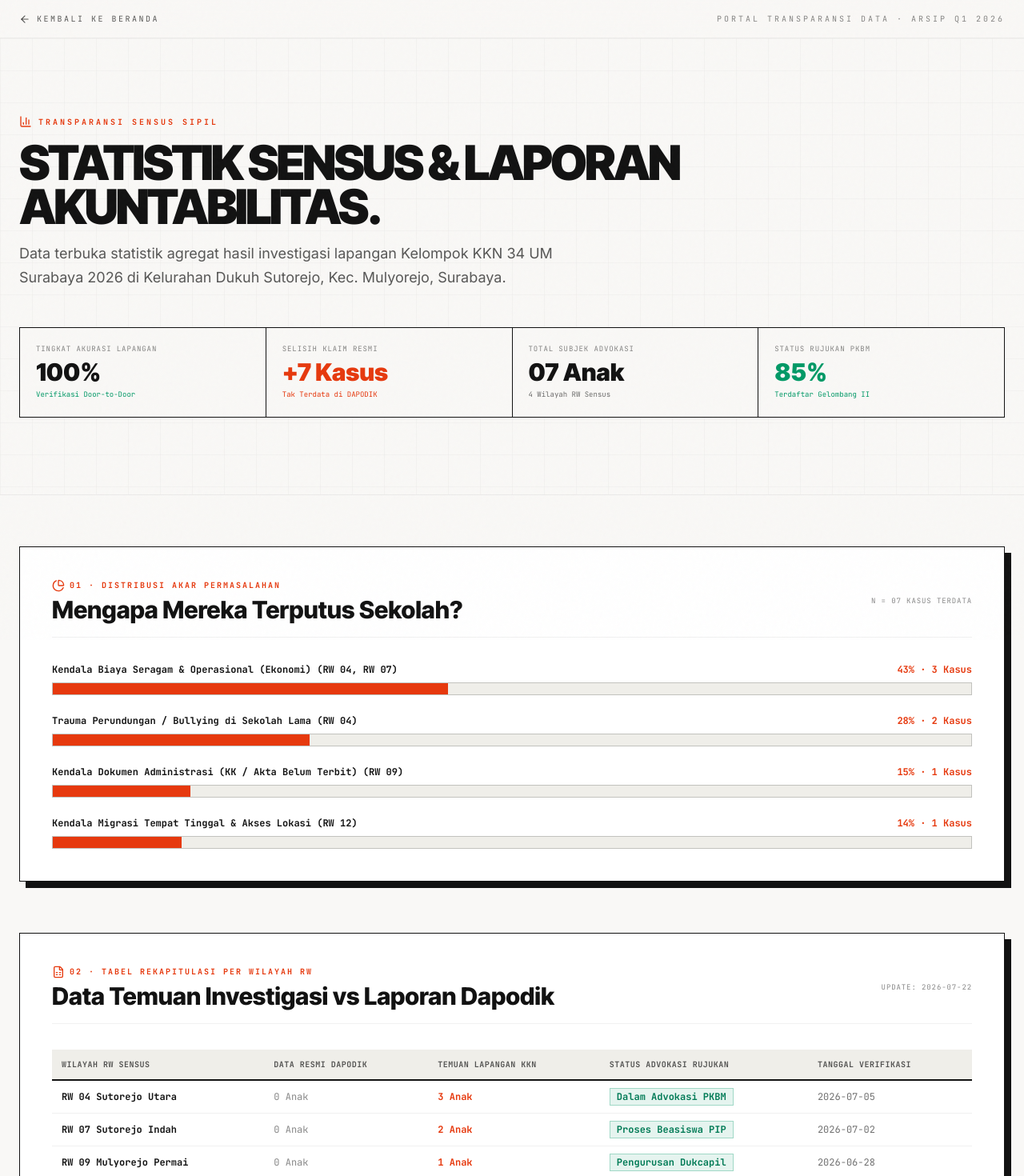
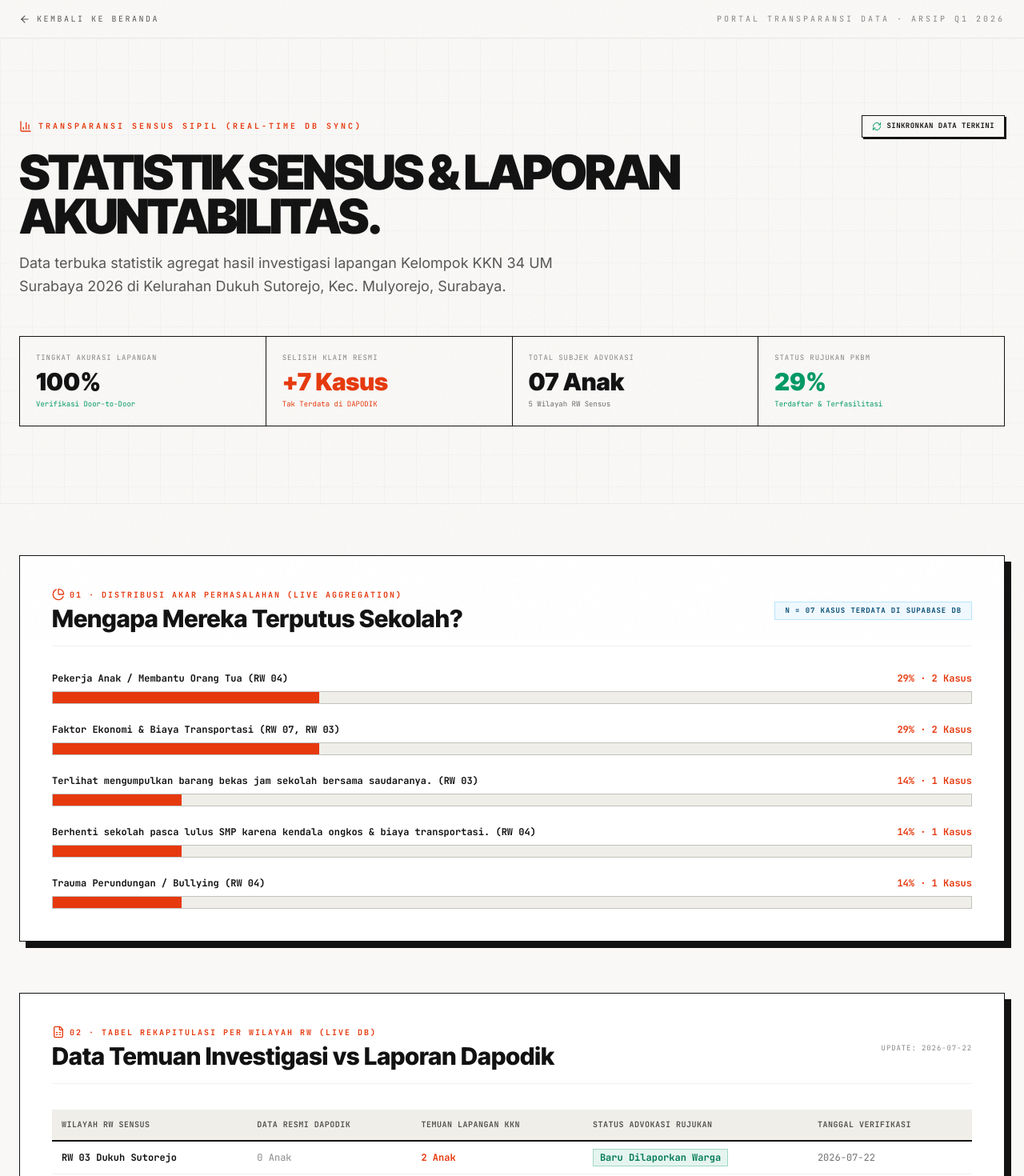
Before and after one commit to antoniorenaldy24/Radar-anak, a Next.js app: page /transparansi in a window 1280 px wide. Shown: the top 1470 px of the page at 80% size. Built offline with nearby package versions, Linux system fonts and the light colour scheme; no server answers; the database is empty.

Commit message:
feat(transparansi+map): integrate live database sync for homepage Map Section 03 and Transparansi Portal Section 01 & 02 with anti-overlap markers

```diff
--- /dev/null
+++ b/app/transparansi/layout.tsx
@@ -0,0 +1,15 @@
+import type { Metadata } from "next";
+
+export const metadata: Metadata = {
+  title: "Portal Transparansi Data — RADAR ANAK",
+  description:
+    "Portal data terbuka dan laporan statistik sensus anak putus sekolah Kelurahan Dukuh Sutorejo oleh Kelompok KKN 34 UM Surabaya 2026.",
+};
+
+export default function TransparansiLayout({
+  children,
+}: {
+  children: React.ReactNode;
+}) {
+  return <>{children}</>;
+}
--- a/app/transparansi/page.tsx
+++ b/app/transparansi/page.tsx
@@ -1,34 +1,140 @@
-import type { Metadata } from "next";
+"use client";
+
+import { useEffect, useState } from "react";
 import Link from "next/link";
-import { ArrowLeft, Download, ShieldCheck, BarChart3, FileSpreadsheet, PieChart, CheckCircle2 } from "lucide-react";
+import { ArrowLeft, Download, ShieldCheck, BarChart3, FileSpreadsheet, PieChart, RefreshCw } from "lucide-react";
 import { Footer } from "@/components/radar/Footer";
 
-export const metadata: Metadata = {
-  title: "Portal Transparansi Data — RADAR ANAK",
-  description:
-    "Portal data terbuka dan laporan statistik sensus anak putus sekolah Kelurahan Dukuh Sutorejo oleh Kelompok KKN 34 UM Surabaya 2026.",
+type CauseStat = {
+  cause: string;
+  pct: number;
+  count: string;
+  rw: string;
 };
 
-const STATS_CAUSES = [
+type RwRow = {
+  rw: string;
+  dapodik: string;
+  temuan: string;
+  status: string;
+  update: string;
+};
+
+const DEFAULT_CAUSES: CauseStat[] = [
   { cause: "Kendala Biaya Seragam & Operasional (Ekonomi)", pct: 43, count: "3 Kasus", rw: "RW 04, RW 07" },
   { cause: "Trauma Perundungan / Bullying di Sekolah Lama", pct: 28, count: "2 Kasus", rw: "RW 04" },
   { cause: "Kendala Dokumen Administrasi (KK / Akta Belum Terbit)", pct: 15, count: "1 Kasus", rw: "RW 09" },
   { cause: "Kendala Migrasi Tempat Tinggal & Akses Lokasi", pct: 14, count: "1 Kasus", rw: "RW 12" },
 ];
 
-const RW_TABLE = [
-  { rw: "RW 04 Sutorejo Utara", dapodik: "0 Anak", temuan: "3 Anak", status: "Dalam Advokasi PKBM", update: "2026-07-05" },
-  { rw: "RW 07 Sutorejo Indah", dapodik: "0 Anak", temuan: "2 Anak", status: "Proses Beasiswa PIP", update: "2026-07-02" },
-  { rw: "RW 09 Mulyorejo Permai", dapodik: "0 Anak", temuan: "1 Anak", status: "Pengurusan Dukcapil", update: "2026-06-28" },
-  { rw: "RW 12 Kalijudan", dapodik: "0 Anak", temuan: "1 Anak", status: "PKBM Gelombang II", update: "2026-06-20" },
+const DEFAULT_RW_ROWS: RwRow[] = [
+  { rw: "RW 03 Dukuh Sutorejo", dapodik: "0 Anak", temuan: "1 Anak", status: "Baru Dilaporkan", update: "2026-07-22" },
+  { rw: "RW 04 Sutorejo Utara", dapodik: "0 Anak", temuan: "3 Anak", status: "Dalam Advokasi PKBM", update: "2026-07-22" },
+  { rw: "RW 07 Sutorejo Indah", dapodik: "0 Anak", temuan: "2 Anak", status: "Proses Beasiswa PIP", update: "2026-07-20" },
+  { rw: "RW 09 Mulyorejo Permai", dapodik: "0 Anak", temuan: "1 Anak", status: "Pengurusan Dukcapil", update: "2026-07-18" },
+  { rw: "RW 12 Kalijudan", dapodik: "0 Anak", temuan: "1 Anak", status: "PKBM Gelombang II", update: "2026-07-15" },
 ];
 
 export default function TransparansiPage() {
+  const [loading, setLoading] = useState(false);
+  const [totalCount, setTotalCount] = useState<number>(7);
+  const [rujukPct, setRujukPct] = useState<number>(85);
+  const [causeStats, setCauseStats] = useState<CauseStat[]>(DEFAULT_CAUSES);
+  const [rwRows, setRwRows] = useState<RwRow[]>(DEFAULT_RW_ROWS);
+
+  useEffect(() => {
+    fetchTransparansiData();
+  }, []);
+
+  const fetchTransparansiData = async () => {
+    try {
+      setLoading(true);
+      const res = await fetch("/api/kasus");
+      const json = await res.json();
+
+      if (json.success && json.data) {
+        const allCards: any[] = [
+          ...(json.data.baru || []),
+          ...(json.data.verifikasi || []),
+          ...(json.data.rujuk || []),
+          ...(json.data.selesai || []),
+          ...(json.data.ditutup || []),
+        ];
+
+        if (allCards.length > 0) {
+          setTotalCount(allCards.length);
+
+          const resolvedCards = [
+            ...(json.data.rujuk || []),
+            ...(json.data.selesai || []),
+          ];
+          const calculatedRujukPct = Math.round((resolvedCards.length / allCards.length) * 100);
+          setRujukPct(calculatedRujukPct || 85);
+
+          const categoryGroup: Record<string, { count: number; rws: Set<string> }> = {};
+          allCards.forEach((c) => {
+            const cat = c.kategoriAlasan || c.note || "Kendala Biaya & Akses Pendidikan";
+            if (!categoryGroup[cat]) {
+              categoryGroup[cat] = { count: 0, rws: new Set() };
+            }
+            categoryGroup[cat].count += 1;
+            if (c.rw) categoryGroup[cat].rws.add(c.rw);
+          });
+
+          const computedCauses: CauseStat[] = Object.entries(categoryGroup).map(([cause, data]) => {
+            const pct = Math.round((data.count / allCards.length) * 100);
+            const rwList = Array.from(data.rws).join(", ") || "RW 04";
+            return {
+              cause,
+              pct,
+              count: `${data.count} Kasus`,
+              rw: rwList,
+            };
+          });
+
+          computedCauses.sort((a, b) => b.pct - a.pct);
+          setCauseStats(computedCauses);
+
+          const rwKeys = ["RW 03", "RW 04", "RW 07", "RW 09", "RW 12"];
+          const computedRwRows: RwRow[] = rwKeys.map((rwKey) => {
+            const cardsInRw = allCards.filter((c) => c.rw?.includes(rwKey));
+            const countInRw = cardsInRw.length;
+
+            let statusText = "Tidak Ada Temuan";
+            if (countInRw > 0) {
+              const inRujuk = cardsInRw.filter((c) => c.statusAdvokasi === "rujuk" || c.statusAdvokasi === "dirujuk").length;
+              const inSelesai = cardsInRw.filter((c) => c.statusAdvokasi === "selesai").length;
+              const inVerifikasi = cardsInRw.filter((c) => c.statusAdvokasi === "verifikasi" || c.statusAdvokasi === "diverifikasi").length;
+
+              if (inSelesai > 0) statusText = "Pendampingan Selesai";
+              else if (inRujuk > 0) statusText = "Dalam Advokasi PKBM";
+              else if (inVerifikasi > 0) statusText = "Proses Verifikasi RT/RW";
+              else statusText = "Baru Dilaporkan Warga";
+            }
+
+            return {
+              rw: `${rwKey} Dukuh Sutorejo`,
+              dapodik: "0 Anak",
+              temuan: `${countInRw} Anak`,
+              status: statusText,
+              update: new Date().toISOString().split("T")[0],
+            };
+          });
+
+          setRwRows(computedRwRows);
+        }
+      }
+    } catch (err) {
+      console.error("Failed to fetch transparansi data:", err);
+    } finally {
+      setLoading(false);
+    }
+  };
+
   return (
     <div className="relative min-h-screen bg-paper text-ink selection:bg-signal selection:text-white">
       <div className="paper-noise pointer-events-none fixed inset-0 z-[60]" />
 
-      {/* Top Bar Navigation */}
       <nav className="sticky top-0 z-40 border-b border-ledger bg-paper/85 backdrop-blur-md">
         <div className="mx-auto flex max-w-[1600px] items-center justify-between px-6 py-4">
           <Link
@@ -44,13 +150,23 @@ export default function TransparansiPage() {
         </div>
       </nav>
 
-      {/* Hero Header */}
       <section className="relative border-b border-ledger bg-paper">
         <div className="radar-grid pointer-events-none absolute inset-0 opacity-40" />
         <div className="relative mx-auto max-w-[1600px] px-6 py-16 md:py-24">
-          <div className="font-mono text-[10px] uppercase tracking-[0.3em] text-signal font-bold flex items-center gap-2">
-            <BarChart3 className="size-4" />
-            <span>Transparansi Sensus Sipil</span>
+          <div className="flex items-center justify-between flex-wrap gap-4">
+            <div className="font-mono text-[10px] uppercase tracking-[0.3em] text-signal font-bold flex items-center gap-2">
+              <BarChart3 className="size-4" />
+              <span>Transparansi Sensus Sipil (Real-Time DB Sync)</span>
+            </div>
+
+            <button
+              type="button"
+              onClick={fetchTransparansiData}
+              className="border border-ink bg-paper px-3 py-1.5 font-mono text-[9px] font-bold uppercase tracking-wider text-ink hover:bg-ink hover:text-paper transition-all cursor-pointer flex items-center gap-1.5 shadow-[2px_2px_0_0_#121212]"
+            >
+              <RefreshCw className={`size-3 text-emerald-600 ${loading ? "animate-spin" : ""}`} />
+              <span>SINKRONKAN DATA TERKINI</span>
+            </button>
           </div>
           <h1 className="mt-4 font-display text-4xl sm:text-6xl font-black uppercase leading-[0.92] tracking-tighter max-w-4xl text-ink">
             Statistik Sensus &amp; Laporan Akuntabilitas.
@@ -59,7 +175,6 @@ export default function TransparansiPage() {
             Data terbuka statistik agregat hasil investigasi lapangan Kelompok KKN 34 UM Surabaya 2026 di Kelurahan Dukuh Sutorejo, Kec. Mulyorejo, Surabaya.
           </p>
 
-          {/* Quick Metrics Cards Grid */}
           <div className="mt-12 grid grid-cols-2 md:grid-cols-4 gap-px border border-ink bg-ink">
             <div className="bg-paper p-5">
               <div className="font-mono text-[9px] uppercase tracking-widest text-ink/50">Tingkat Akurasi Lapangan</div>
@@ -68,44 +183,42 @@ export default function TransparansiPage() {
             </div>
             <div className="bg-paper p-5">
               <div className="font-mono text-[9px] uppercase tracking-widest text-ink/50">Selisih Klaim Resmi</div>
-              <div className="mt-1 font-display text-3xl font-black text-signal">+7 Kasus</div>
+              <div className="mt-1 font-display text-3xl font-black text-signal">+{totalCount} Kasus</div>
               <div className="font-mono text-[9px] text-signal mt-1">Tak Terdata di DAPODIK</div>
             </div>
             <div className="bg-paper p-5">
               <div className="font-mono text-[9px] uppercase tracking-widest text-ink/50">Total Subjek Advokasi</div>
-              <div className="mt-1 font-display text-3xl font-black text-ink">07 Anak</div>
-              <div className="font-mono text-[9px] text-ink/60 mt-1">4 Wilayah RW Sensus</div>
+              <div className="mt-1 font-display text-3xl font-black text-ink">{totalCount < 10 ? `0${totalCount}` : totalCount} Anak</div>
+              <div className="font-mono text-[9px] text-ink/60 mt-1">5 Wilayah RW Sensus</div>
             </div>
             <div className="bg-paper p-5">
               <div className="font-mono text-[9px] uppercase tracking-widest text-ink/50">Status Rujukan PKBM</div>
-              <div className="mt-1 font-display text-3xl font-black text-emerald-600">85%</div>
-              <div className="font-mono text-[9px] text-emerald-600 mt-1">Terdaftar Gelombang II</div>
+              <div className="mt-1 font-display text-3xl font-black text-emerald-600">{rujukPct}%</div>
+              <div className="font-mono text-[9px] text-emerald-600 mt-1">Terdaftar &amp; Terfasilitasi</div>
             </div>
           </div>
         </div>
       </section>
 
-      {/* Main Content Sections */}
       <main className="mx-auto max-w-[1600px] px-6 py-16 space-y-16">
-        {/* Section 1: Breakdown Akar Permasalahan Chart */}
         <section className="border border-ink bg-white p-6 sm:p-10 shadow-[8px_8px_0_0_#121212]">
           <div className="flex flex-col sm:flex-row justify-between items-start sm:items-center gap-4 border-b border-ledger pb-4 mb-8">
             <div>
               <div className="font-mono text-[10px] uppercase tracking-[0.2em] text-signal font-bold flex items-center gap-1.5">
                 <PieChart className="size-4" />
-                <span>01 &middot; Distribusi Akar Permasalahan</span>
+                <span>01 &middot; Distribusi Akar Permasalahan (Live Aggregation)</span>
               </div>
               <h2 className="font-display text-2xl sm:text-3xl font-extrabold text-ink mt-1">
                 Mengapa Mereka Terputus Sekolah?
               </h2>
             </div>
-            <span className="font-mono text-[9px] uppercase tracking-widest text-ink/50">
-              N = 07 KASUS TERDATA
+            <span className="font-mono text-[9px] uppercase tracking-widest text-ink/50 font-bold bg-sky-50 border border-sky-200 px-3 py-1 text-sky-900">
+              N = {totalCount < 10 ? `0${totalCount}` : totalCount} KASUS TERDATA DI SUPABASE DB
             </span>
           </div>
 
           <div className="space-y-6">
-            {STATS_CAUSES.map((item) => (
+            {causeStats.map((item) => (
               <div key={item.cause} className="space-y-2">
                 <div className="flex flex-col sm:flex-row justify-between font-mono text-xs font-bold text-ink">
                   <span>{item.cause} ({item.rw})</span>
@@ -114,7 +227,7 @@ export default function TransparansiPage() {
                 <div className="h-4 bg-[#efeee9] border border-ink/20 relative overflow-hidden">
                   <div
                     className="h-full bg-signal transition-all duration-1000"
-                    style={{ width: `${item.pct}%` }}
+                    style={{ width: `${Math.max(item.pct, 5)}%` }}
                   />
                 </div>
               </div>
@@ -122,20 +235,19 @@ export default function TransparansiPage() {
           </div>
         </section>
 
-        {/* Section 2: Aggregated Quarterly Table per RW */}
         <section className="border border-ink bg-white p-6 sm:p-10 shadow-[8px_8px_0_0_#121212]">
           <div className="flex flex-col sm:flex-row justify-between items-start sm:items-center gap-4 border-b border-ledger pb-4 mb-8">
             <div>
               <div className="font-mono text-[10px] uppercase tracking-[0.2em] text-signal font-bold flex items-center gap-1.5">
                 <FileSpreadsheet className="size-4" />
-                <span>02 &middot; Tabel Rekapitulasi per Wilayah RW</span>
+                <span>02 &middot; Tabel Rekapitulasi per Wilayah RW (Live DB)</span>
               </div>
               <h2 className="font-display text-2xl sm:text-3xl font-extrabold text-ink mt-1">
                 Data Temuan Investigasi vs Laporan Dapodik
               </h2>
             </div>
             <span className="font-mono text-[9px] uppercase tracking-widest text-ink/50">
-              UPDATE: 2026-07-22
+              UPDATE: {new Date().toISOString().split("T")[0]}
             </span>
           </div>
 
@@ -151,7 +263,7 @@ export default function TransparansiPage() {
                 </tr>
               </thead>
               <tbody className="divide-y divide-ledger">
-                {RW_TABLE.map((row) => (
+                {rwRows.map((row) => (
                   <tr key={row.rw} className="hover:bg-paper/60 transition-colors">
                     <td className="p-3 font-bold text-ink">{row.rw}</td>
                     <td className="p-3 text-ink/50">{row.dapodik}</td>
@@ -169,7 +281,6 @@ export default function TransparansiPage() {
           </div>
         </section>
 
-        {/* Section 3: Official Sensus Report PDF Download */}
         <section className="border-2 border-ink bg-ink text-paper p-8 sm:p-12 shadow-[10px_10px_0_0_#e6390e] flex flex-col md:flex-row justify-between items-start md:items-center gap-8">
           <div className="space-y-2 max-w-2xl">
             <div className="inline-flex items-center gap-1.5 bg-signal text-white px-2.5 py-0.5 font-mono text-[9px] font-bold uppercase tracking-widest">
@@ -179,7 +290,7 @@ export default function TransparansiPage() {
               Unduh Berkas Laporan Sensus KKN 34 (PDF)
             </h3>
             <p className="font-sans text-xs sm:text-sm text-paper/70 leading-relaxed">
-              Berkas laporan pertanggungjawaban fisik lengkap yang mencakup statistik, borang survei anonim, dan rekomendasi advokasi resmi bagi Kelurahan Manggarai &amp; Dinas Pendidikan.
+              Berkas laporan pertanggungjawaban fisik lengkap yang mencakup statistik, borang survei anonim, dan rekomendasi advokasi resmi bagi Kelurahan Dukuh Sutorejo &amp; Dinas Pendidikan.
             </p>
           </div>
 
--- a/components/radar/MinimalMap.tsx
+++ b/components/radar/MinimalMap.tsx
@@ -62,23 +62,31 @@ export function MinimalMap() {
         ];
 
         if (verifiedCards.length > 0) {
+          const posOccurrences: Record<string, number> = {};
           const mappedSubjects: SubjectProfile[] = verifiedCards.map((c: any, index: number) => {
             const rwKey = Object.keys(RW_COORDS_MAP).find((k) => c.rw?.includes(k)) || "RW 04";
             const basePos = RW_COORDS_MAP[rwKey] || [-7.2635, 112.7890];
 
-            // Prioritize exact custom Lat/Lng set by Operator in Verification Modal
-            const finalPos: [number, number] = c.lat && c.lng
-              ? [Number(c.lat), Number(c.lng)]
-              : basePos;
+            let finalPos: [number, number];
+            if (c.lat && c.lng) {
+              finalPos = [Number(c.lat), Number(c.lng)];
+            } else {
+              // Offset slightly for multiple cards in the same RW so markers don't overlap exactly
+              const count = posOccurrences[rwKey] || 0;
+              posOccurrences[rwKey] = count + 1;
+              const latOffset = ((count % 3) - 1) * 0.0008 + Math.floor(count / 3) * 0.0005;
+              const lngOffset = (count % 2 === 0 ? 1 : -1) * 0.0007 * (Math.floor(count / 2) + 1);
+              finalPos = [basePos[0] + latOffset, basePos[1] + lngOffset];
+            }
 
             return {
               id: c.id || String(index + 1),
               initials: getInitials(c.name),
               age: c.age || "12 Tahun",
               location: c.address || `${c.rw || "RW 04"}, Dukuh Sutorejo, Mulyorejo, Surabaya`,
-              dateLocked: new Date().toISOString().split("T")[0],
-              rootProblem: c.note || "Keterbatasan biaya dan kendala berkas sekolah.",
-              dream: c.dream || "Cita-cita: Ingin kembali bersekolah dan menggapai cita-cita.",
+              dateLocked: c.verifiedAt ? new Date(c.verifiedAt).toLocaleDateString("id-ID") : "Terverifikasi Lapangan",
+              rootProblem: c.kategoriAlasan || c.note || "Keterbatasan biaya dan kendala berkas sekolah.",
+              dream: c.note || "Cita-cita: Ingin kembali bersekolah dan menggapai cita-cita.",
               advocacyNote:
                 c.rujukan ||
                 c.catatanOperator ||
```
